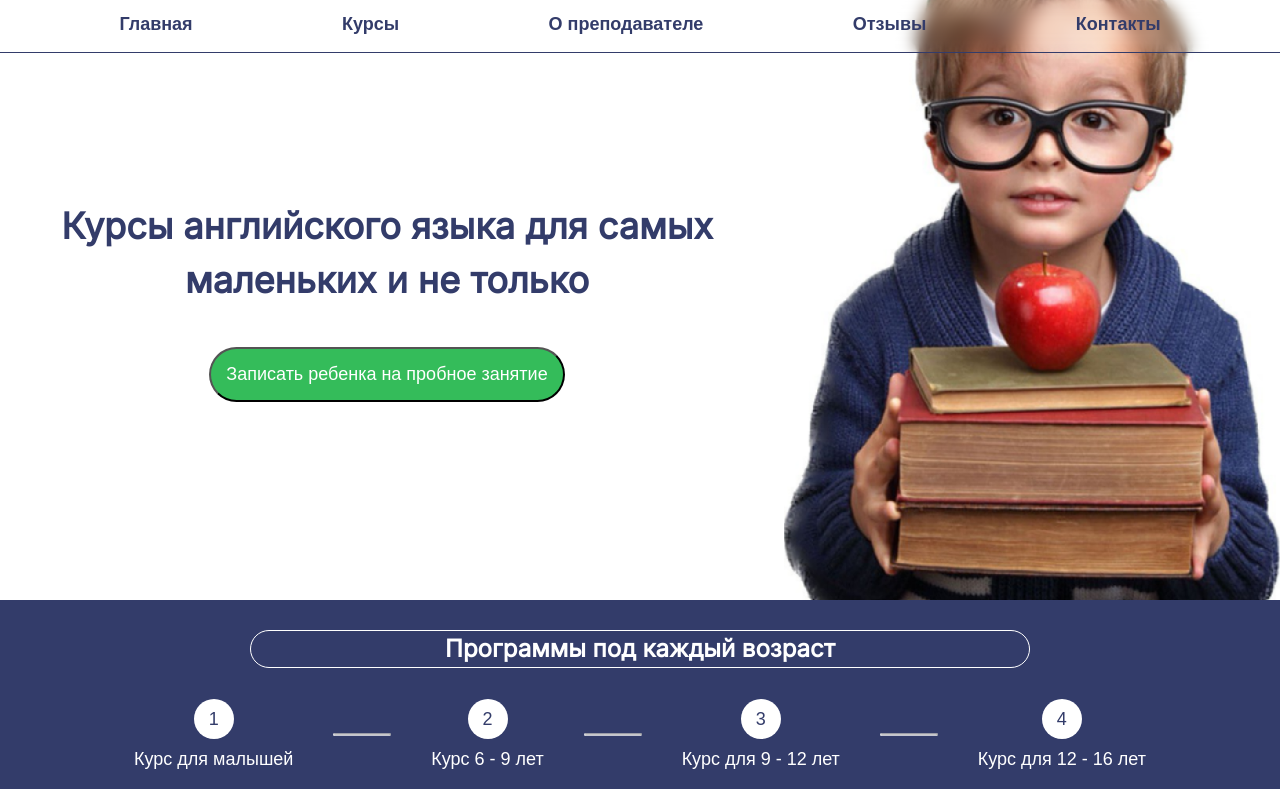
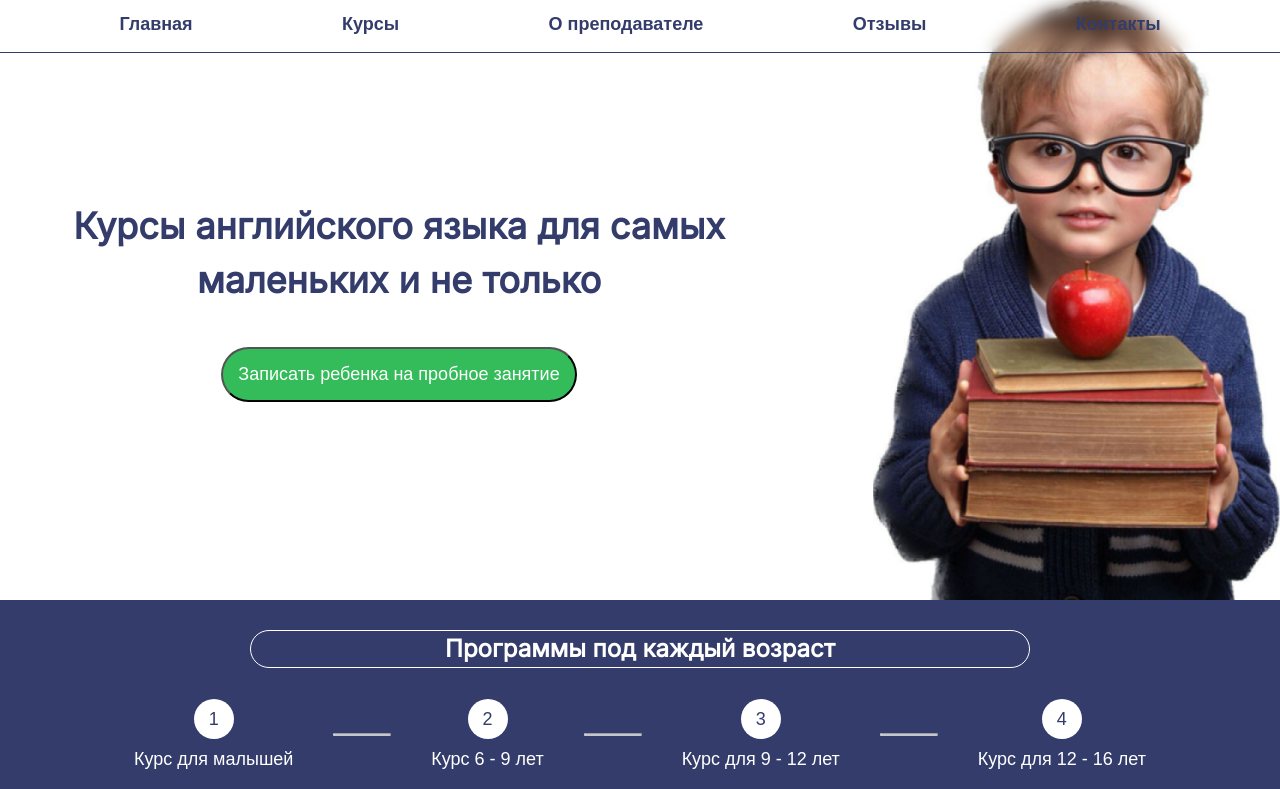
Before and after one commit to Jakubaites/Jakubaites.github.io, a plain HTML site: page index.html in a window 1280 px wide. Shown: the top 789 px of the page. Drawn offline with Linux system fonts and the light colour scheme.

Commit message:
header finaly

```diff
--- a/index.html
+++ b/index.html
@@ -45,13 +45,6 @@
        <div class="header__left">
         <h2 class="header__title">Курсы английского языка для самых маленьких и не только</h2>
         <a class='link' href="#contacts"><button class="header__button">Записать ребенка на пробное занятие</button></a>
-       </div>
-       <div class="header__right">
-        <img class="header__image" src="image/headerS.png" alt="Children with books"
-          srcset="
-          image/headerS.png 600w,
-          image/header.png
-          ">
        </div>
       </div>
 
--- a/scss/header.scss
+++ b/scss/header.scss
@@ -4,6 +4,10 @@ $green: #34BC5A;
     box-sizing: border-box;
     width: 100%;
     background-color: #fff;
+    background-image: url("../image/headerS.png");
+    background-repeat: no-repeat;
+    background-position: right;
+    background-size: contain;
     position: relative;
     padding: 0;
     &__content {
@@ -19,17 +23,9 @@ $green: #34BC5A;
         display: flex;
         flex-direction: column;
         gap: 20px;
-        padding: 3vh 15px;
+        padding: 5vh 15px;
     }
-    &__right {
-        flex-basis: 40%;
-        align-self: stretch;
-    }
-    &__image {
-        width: 100%;
-        height: 100%;
-        object-fit: cover;
-    }
+
     &__title {
         color: $blue;
     }
@@ -161,6 +157,11 @@ $green: #34BC5A;
         }
     }
 }
+@media (min-width: 700px) {
+    .header {
+        background-image: url("../image/header.png");
+    }
+}
 @media (min-width: 992px) {
     .header {
         height: 600px;
```
Also changed, not shown: scss/header.css.
